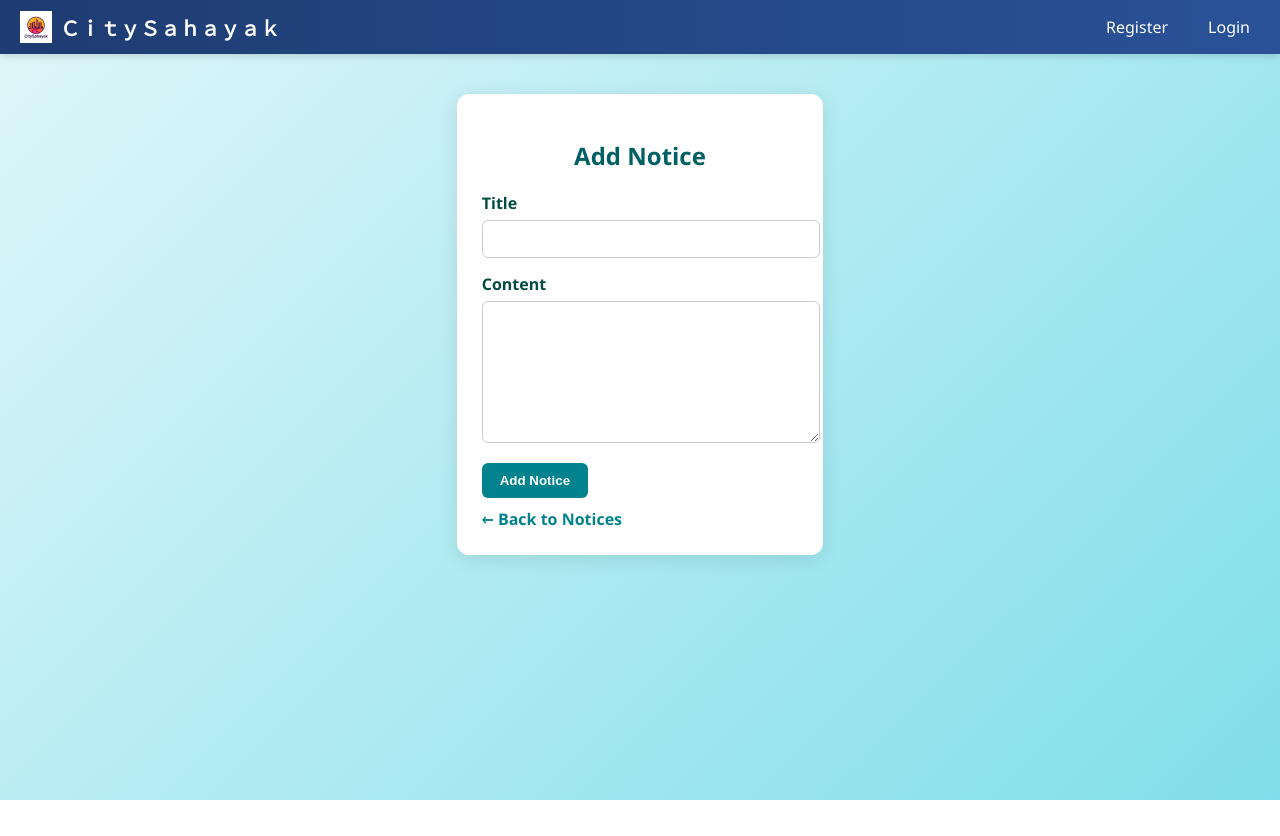
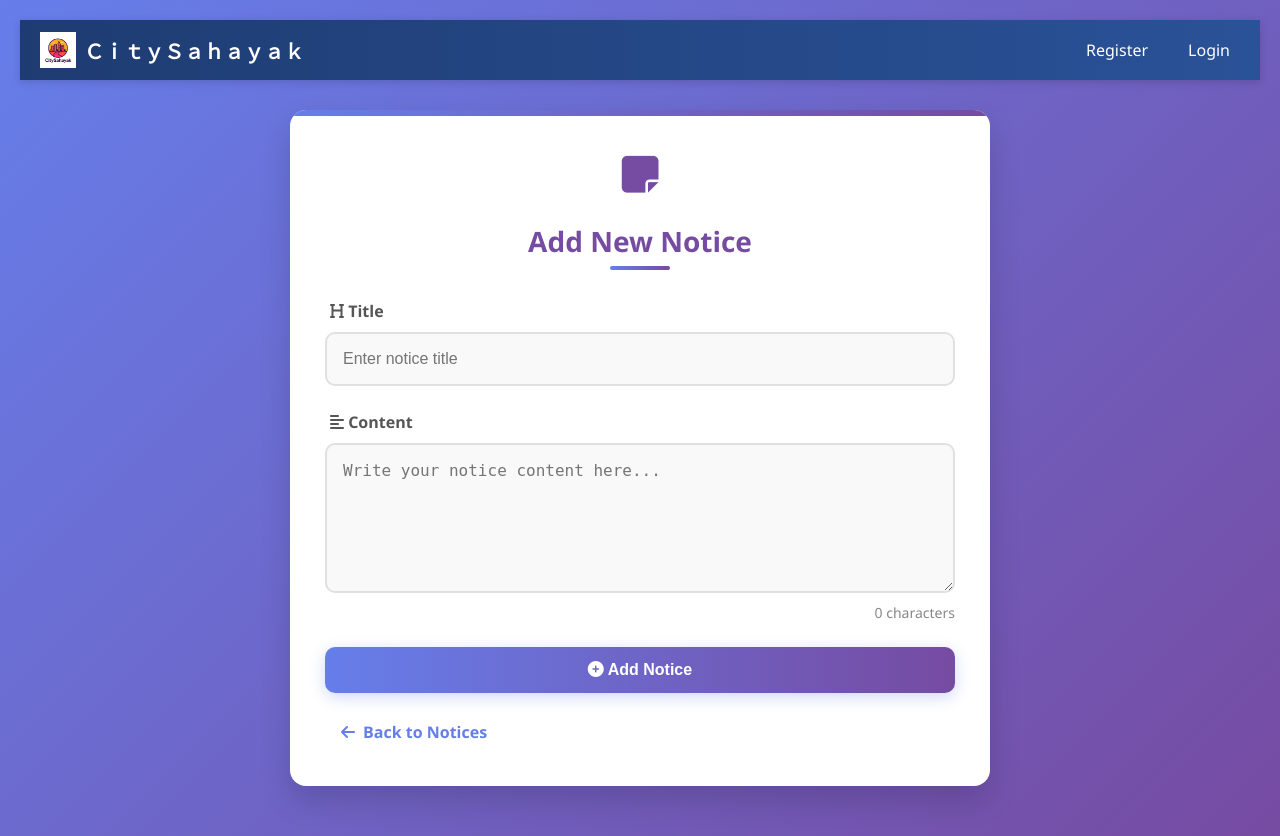
Before and after one commit to Bishal-2005/CitySahayak, a Flask app: template templates/add_notice.html in a window 1280 px wide. Before the commit the page ends 800 px from the top, so only its background shows below. Run offline with Flask 3, Linux system fonts and the light colour scheme; the template is opened without the code that fills it, so the values that code supplies are empty.

Commit message:
changessss

```diff
--- a/templates/add_notice.html
+++ b/templates/add_notice.html
@@ -4,66 +4,183 @@
   <meta charset="UTF-8">
   <meta name="viewport" content="width=device-width, initial-scale=1.0">
   <title>{% if notice %}Edit Notice{% else %}Add Notice{% endif %}</title>
+  <link rel="stylesheet" href="https://cdnjs.cloudflare.com/ajax/libs/font-awesome/6.4.0/css/all.min.css">
   <style>
+    * {
+      margin: 0;
+      padding: 0;
+      box-sizing: border-box;
+    }
+
     body {
       font-family: 'Segoe UI', Tahoma, sans-serif;
-      margin: 0;
-      background: linear-gradient(135deg, #e0f7fa, #80deea);
+      background: linear-gradient(135deg, #667eea 0%, #764ba2 100%);
       min-height: 100vh;
-      display: flex;
+      /*display: flex;
       flex-direction: column;
+      align-items: center;*/
+      padding: 20px;
+      color: #333;
     }
+
     .container {
-      max-width: 600px;
-      margin: 40px auto;
+      width: 100%;
+      max-width: 700px;
+      margin: 30px auto;
       background: white;
-      padding: 25px;
-      border-radius: 12px;
-      box-shadow: 0 4px 20px rgba(0,0,0,0.1);
+      padding: 35px;
+      border-radius: 16px;
+      box-shadow: 0 15px 30px rgba(0, 0, 0, 0.15);
+      position: relative;
+      overflow: hidden;
     }
+
+    .container::before {
+      content: '';
+      position: absolute;
+      top: 0;
+      left: 0;
+      width: 100%;
+      height: 6px;
+      background: linear-gradient(to right, #667eea, #764ba2);
+    }
+
     h2 {
       text-align: center;
-      color: #006064;
-      margin-bottom: 20px;
+      color: #764ba2;
+      margin-bottom: 30px;
+      font-size: 28px;
+      font-weight: 700;
+      position: relative;
+      padding-bottom: 10px;
     }
+
+    h2::after {
+      content: '';
+      position: absolute;
+      bottom: 0;
+      left: 50%;
+      transform: translateX(-50%);
+      width: 60px;
+      height: 4px;
+      background: linear-gradient(to right, #667eea, #764ba2);
+      border-radius: 2px;
+    }
+
+    .form-group {
+      margin-bottom: 25px;
+      position: relative;
+    }
+
     label {
       font-weight: 600;
       display: block;
-      margin-bottom: 6px;
-      color: #004d40;
+      margin-bottom: 10px;
+      color: #555;
+      font-size: 16px;
+      padding-left: 5px;
     }
+
     input[type="text"], textarea {
       width: 100%;
-      padding: 10px;
-      border: 1px solid #ccc;
-      border-radius: 6px;
-      margin-bottom: 15px;
-      font-size: 14px;
+      padding: 16px;
+      border: 2px solid #e0e0e0;
+      border-radius: 10px;
+      font-size: 16px;
+      transition: all 0.3s ease;
+      background-color: #f9f9f9;
     }
+
+    input[type="text"]:focus, textarea:focus {
+      border-color: #667eea;
+      box-shadow: 0 0 0 3px rgba(102, 126, 234, 0.2);
+      outline: none;
+      background-color: #fff;
+    }
+
     textarea {
       resize: vertical;
-      height: 120px;
+      min-height: 150px;
     }
+
     .btn {
       display: inline-block;
-      background: #00838f;
+      background: linear-gradient(to right, #667eea, #764ba2);
       color: white;
-      padding: 10px 18px;
+      padding: 14px 28px;
       border: none;
+      border-radius: 10px;
+      cursor: pointer;
+      transition: all 0.3s ease;
+      font-weight: 600;
+      font-size: 16px;
+      width: 100%;
+      box-shadow: 0 4px 15px rgba(102, 126, 234, 0.3);
+    }
+
+    .btn:hover {
+      transform: translateY(-2px);
+      box-shadow: 0 7px 20px rgba(102, 126, 234, 0.4);
+    }
+
+    .btn:active {
+      transform: translateY(0);
+    }
+
+    .back {
+      display: inline-flex;
+      align-items: center;
+      margin-top: 20px;
+      color: #667eea;
+      text-decoration: none;
+      font-weight: 600;
+      transition: all 0.3s ease;
+      padding: 8px 16px;
       border-radius: 6px;
-      cursor: pointer;
-      transition: background 0.3s;
-      font-weight: 600;
     }
-    .btn:hover {
-      background: #005662;
+
+    .back:hover {
+      color: #764ba2;
+      background-color: rgba(118, 75, 162, 0.1);
+      transform: translateX(-5px);
     }
-    .back {
-      display: inline-block;
-      margin-top: 10px;
-      color: #00838f;
-      text-decoration: none;
-      font-weight: bold;
+
+    .back i {
+      margin-right: 8px;
+      transition: transform 0.3s ease;
+    }
+
+    .back:hover i {
+      transform: translateX(-3px);
+    }
+
+    .notification-icon {
+      text-align: center;
+      margin-bottom: 20px;
+      font-size: 42px;
+      color: #764ba2;
+    }
+
+    .char-count {
+      text-align: right;
+      font-size: 14px;
+      color: #888;
+      margin-top: 5px;
+    }
+
+    @media (max-width: 768px) {
+      .container {
+        padding: 25px;
+        margin: 20px auto;
+      }
+
+      h2 {
+        font-size: 24px;
+      }
+
+      input[type="text"], textarea {
+        padding: 14px;
+      }
     }
   </style>
 </head>
@@ -72,18 +189,66 @@
   {% include 'navbar.html' %}
 
   <div class="container">
-    <h2>{% if notice %}Edit Notice{% else %}Add Notice{% endif %}</h2>
+    <div class="notification-icon">
+      <i class="fas fa-sticky-note"></i>
+    </div>
+    <h2>{% if notice %}Edit Notice{% else %}Add New Notice{% endif %}</h2>
     <form method="POST">
-      <label for="title">Title</label>
-      <input type="text" id="title" name="title" value="{{ notice.title if notice else '' }}" required>
+      <div class="form-group">
+        <label for="title"><i class="fas fa-heading"></i> Title</label>
+        <input type="text" id="title" name="title" value="{{ notice.title if notice else '' }}" required placeholder="Enter notice title">
+      </div>
 
-      <label for="content">Content</label>
-      <textarea id="content" name="content" required>{{ notice.content if notice else '' }}</textarea>
+      <div class="form-group">
+        <label for="content"><i class="fas fa-align-left"></i> Content</label>
+        <textarea id="content" name="content" required placeholder="Write your notice content here...">{{ notice.content if notice else '' }}</textarea>
+        <div class="char-count"><span id="charCount">0</span> characters</div>
+      </div>
 
-      <button type="submit" class="btn">{% if notice %}Update{% else %}Add{% endif %} Notice</button>
+      <button type="submit" class="btn">
+        <i class="fas fa-{% if notice %}edit{% else %}plus-circle{% endif %}"></i> {% if notice %}Update{% else %}Add{% endif %} Notice
+      </button>
     </form>
-    <a href="{{ url_for('view_notices') }}" class="back">← Back to Notices</a>
+    <a href="{{ url_for('view_notices') }}" class="back">
+      <i class="fas fa-arrow-left"></i> Back to Notices
+    </a>
   </div>
+
+  <script>
+    // Character count for content textarea
+    const contentTextarea = document.getElementById('content');
+    const charCount = document.getElementById('charCount');
+
+    contentTextarea.addEventListener('input', function() {
+      charCount.textContent = this.value.length;
+    });
+
+    // Initialize character count on page load
+    charCount.textContent = contentTextarea.value.length;
+
+    // Add animation to form elements when page loads
+    document.addEventListener('DOMContentLoaded', function() {
+      const formGroups = document.querySelectorAll('.form-group');
+      const btn = document.querySelector('.btn');
+
+      formGroups.forEach((group, index) => {
+        group.style.opacity = '0';
+        group.style.transform = 'translateY(20px)';
+
+        setTimeout(() => {
+          group.style.transition = 'opacity 0.5s ease, transform 0.5s ease';
+          group.style.opacity = '1';
+          group.style.transform = 'translateY(0)';
+        }, 100 + (index * 100));
+      });
+
+      setTimeout(() => {
+        btn.style.transition = 'opacity 0.5s ease, transform 0.5s ease';
+        btn.style.opacity = '1';
+        btn.style.transform = 'translateY(0)';
+      }, 100 + (formGroups.length * 100));
+    });
+  </script>
 
 </body>
 </html>
--- a/templates/navbar.html
+++ b/templates/navbar.html
@@ -1,19 +1,18 @@
 <nav>
+  <!-- ✅ Logo -->
   <div class="logo">
     <img src="/static/logo.png" alt="Logo">
     ＣｉｔｙＳａｈａｙａｋ
   </div>
 
-  <!-- Hamburger Menu -->
+  <!-- ✅ Hamburger Menu -->
   <div class="menu-toggle" onclick="toggleMenu()">☰</div>
 
+  <!-- ✅ Nav Links -->
   <ul id="nav-links">
     {% if current_user.is_authenticated %}
       <li><a href="/home">Home</a></li>
       <li><a href="/notices">Notices</a></li>
-
-
-
       <li><a href="/report">Report</a></li>
       <li><a href="/dashboard">Dashboard</a></li>
 
@@ -36,12 +35,13 @@
 </nav>
 
 <style>
+  /* ✅ Navbar Container */
   nav {
     position: sticky;
     top: 0;
     z-index: 1000;
     background: linear-gradient(90deg, #1e3c72, #2a5298);
-    padding: 10px 20px;
+    padding: 12px 20px;
     display: flex;
     justify-content: space-between;
     align-items: center;
@@ -49,6 +49,7 @@
     box-shadow: 0 2px 8px rgba(0,0,0,0.15);
   }
 
+  /* ✅ Logo */
   .logo {
     display: flex;
     align-items: center;
@@ -59,9 +60,10 @@
   }
 
   .logo img {
-    height: 32px;
+    height: 36px;
   }
 
+  /* ✅ Nav Links */
   nav ul {
     list-style: none;
     display: flex;
@@ -90,10 +92,10 @@
     background: rgba(255, 255, 255, 0.2);
   }
 
-  /* ✅ Profile Picture Style */
+  /* ✅ Profile Picture */
   .profile-pic {
-    width: 36px;
-    height: 36px;
+    width: 38px;
+    height: 38px;
     border-radius: 50%;
     object-fit: cover;
     border: 2px solid white;
@@ -104,11 +106,11 @@
   .dropdown-menu {
     display: none;
     position: absolute;
-    top: 48px;
+    top: 50px;
     right: 0;
     background: white;
     list-style: none;
-    padding: 5px 0;
+    padding: 6px 0;
     margin: 0;
     border-radius: 6px;
     box-shadow: 0 4px 10px rgba(0,0,0,0.15);
@@ -121,7 +123,7 @@
 
   .dropdown-menu li a {
     display: block;
-    padding: 8px 15px;
+    padding: 10px 15px;
     color: #333;
     text-decoration: none;
     font-weight: 500;
@@ -139,6 +141,7 @@
     cursor: pointer;
   }
 
+  /* ✅ Responsive */
   @media (max-width: 768px) {
     .menu-toggle {
       display: block;
@@ -163,24 +166,39 @@
     nav ul.show {
       display: flex;
     }
+
+    /* ✅ Mobile dropdown menu */
+    .dropdown-menu {
+      position: relative;
+      top: 0;
+      right: 0;
+      box-shadow: none;
+      background: #f9f9f9;
+    }
+
+    .dropdown-menu li a {
+      color: #333;
+    }
   }
 </style>
 
 <script>
+  // ✅ Toggle Hamburger Menu
   function toggleMenu() {
     document.getElementById("nav-links").classList.toggle("show");
   }
 
+  // ✅ Toggle Profile Dropdown
   function toggleProfileMenu() {
-    document.getElementById("profileMenu").style.display =
-      document.getElementById("profileMenu").style.display === "block" ? "none" : "block";
+    let menu = document.getElementById("profileMenu");
+    menu.style.display = (menu.style.display === "block") ? "none" : "block";
   }
 
-  // ✅ Close menu when clicking outside
+  // ✅ Close Profile Menu when clicking outside
   document.addEventListener("click", function(event) {
     let profileMenu = document.getElementById("profileMenu");
     let profilePic = document.querySelector(".profile-pic");
-    if (!profileMenu.contains(event.target) && !profilePic.contains(event.target)) {
+    if (profileMenu && !profileMenu.contains(event.target) && !profilePic.contains(event.target)) {
       profileMenu.style.display = "none";
     }
   });
```
Also changed, not shown: static/profile_pics/user1_default_avatar_1756135285.png (added), static/profile_pics/user2_IMG_20241017_152327-fotor-20241210224213_1756143241.jpg (added).
